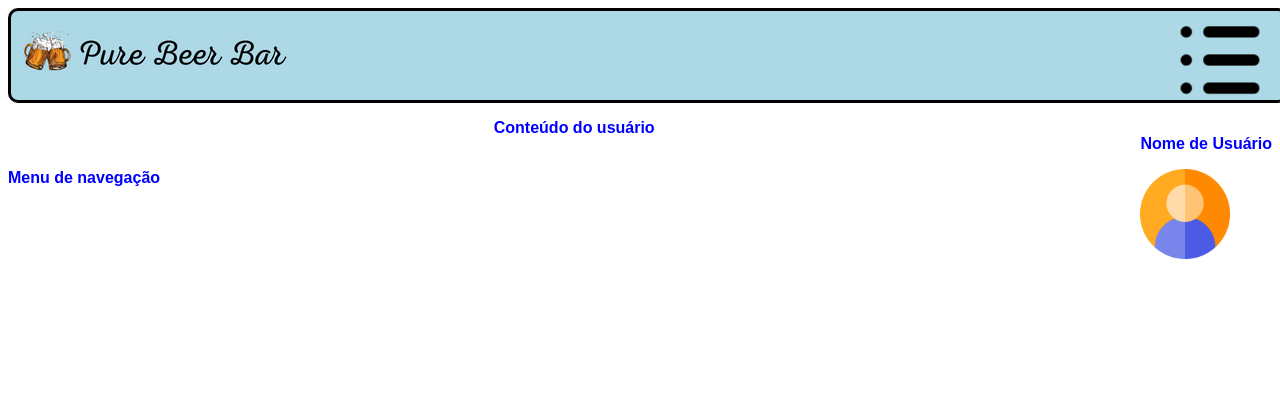
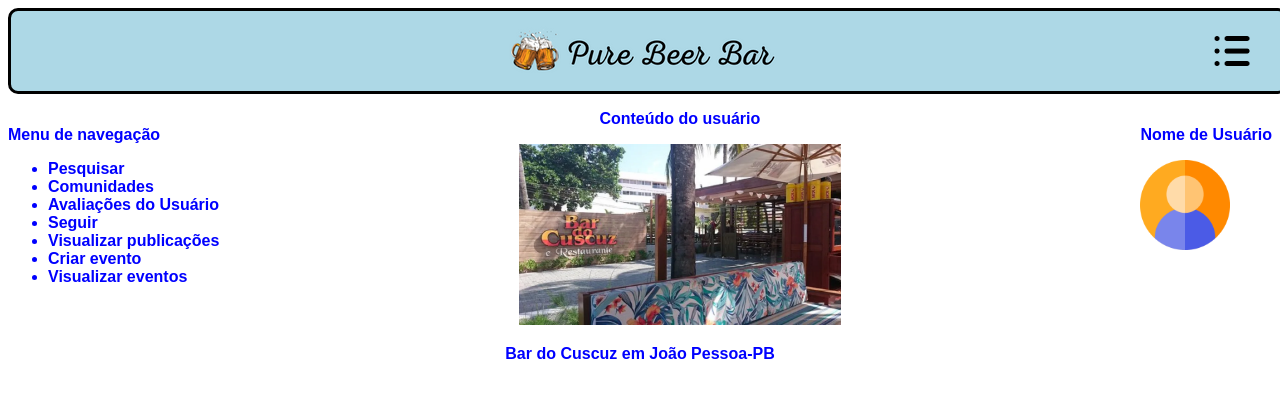
Before and after one commit to PedroPauloLopes/redes-sociais, a plain HTML site: page page2.html in a window 1280 px wide. Drawn offline with Linux system fonts and the light colour scheme.

Commit message:
Testando configurações

```diff
--- a/page2.html
+++ b/page2.html
@@ -10,15 +10,37 @@
 <body>
     <header>
 
-    <img id="header-image" src="./images/Pure Beer Bar.png" alt="">
+    <nav>
+        <div>
+            <p></p>
+        </div>
 
-    <nav>
+        <div id="div-pure">
+            <img src="./images/Pure Beer Bar.png" alt="">
+        </div>
 
-    <img id="" src="./images/menu-icon.png" alt="">
+        <div id="div-img">
+            <img id="nav-icon" src="./images/menu-icon.png" alt="">
+        </div>
+
     </nav>
+
 </header>
 
     <main>
+        <div id="menu-column">
+            <p>Menu de navegação</p>
+            <ul>
+                <li>Pesquisar</li>
+                <li>Comunidades</li>
+                <li>Avaliações do Usuário</li>
+                <li>Seguir</li>
+                <li>Visualizar publicações</li>
+                <li>Criar evento</li>
+                <li>Visualizar eventos</li>
+            </ul>
+        </div>
+
         <div id="user-column">
             <p>Nome de Usuário</p>
             <img id="user-photo" src="./images/user.png" alt="">
@@ -26,11 +48,11 @@
 
         <div id="user-posts">
             <p>Conteúdo do usuário</p>
+            <img width="322" height="181" src="./images/bar-do-cuscuz.webp" alt="">
+            <p>Bar do Cuscuz em João Pessoa-PB</p>
         </div>
 
-        <div id="menu-column">
-            <p>Menu de navegação</p>
-        </div>
+
 
     </main>
 
--- a/styles/style-page2.css
+++ b/styles/style-page2.css
@@ -11,35 +11,37 @@ header {
     border-radius: 10px;
     width: 100%;
     display:block;
-    height: 50%;
+    height: 70px;
     position: relative;
     box-sizing: content-box;
     text-decoration: none;
 
 }
 
-nav img {
-    position: fixed;
+header div {
+    width: 33%;
+    float: left;
+}
+
+#div-pure{
+    text-align: center;
+}
+
+#div-img{
+    text-align: right;
+}
+
+#nav-icon{
     top: 0;
     right: 0;
     height: auto;
     width: auto;
-    max-width: 90px;
+    max-width: 40px;
     padding: 15px;
-
-}
-
-#header-image {
-  justify-content: bottom;
-
 }
 
 #user-photo{
     max-width: 90px;
-}
-
-#user-column {
-    float: right;
 }
 
 #menu-column {
@@ -50,3 +52,7 @@ nav img {
     text-align: center;
 
 }
+
+#user-column {
+    float: right;
+}
```
Also changed, not shown: images/bar-do-cuscuz.webp (added).
